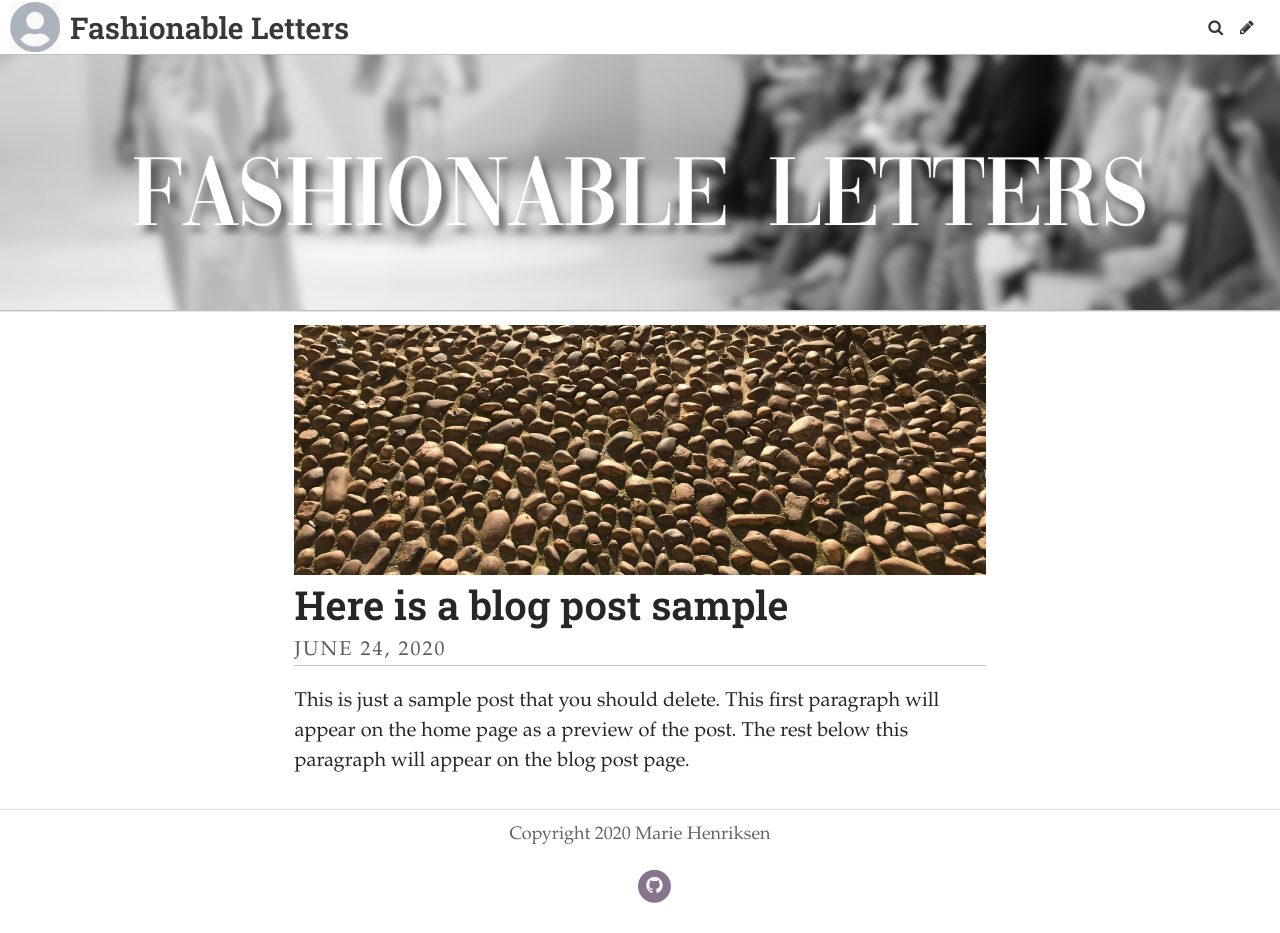
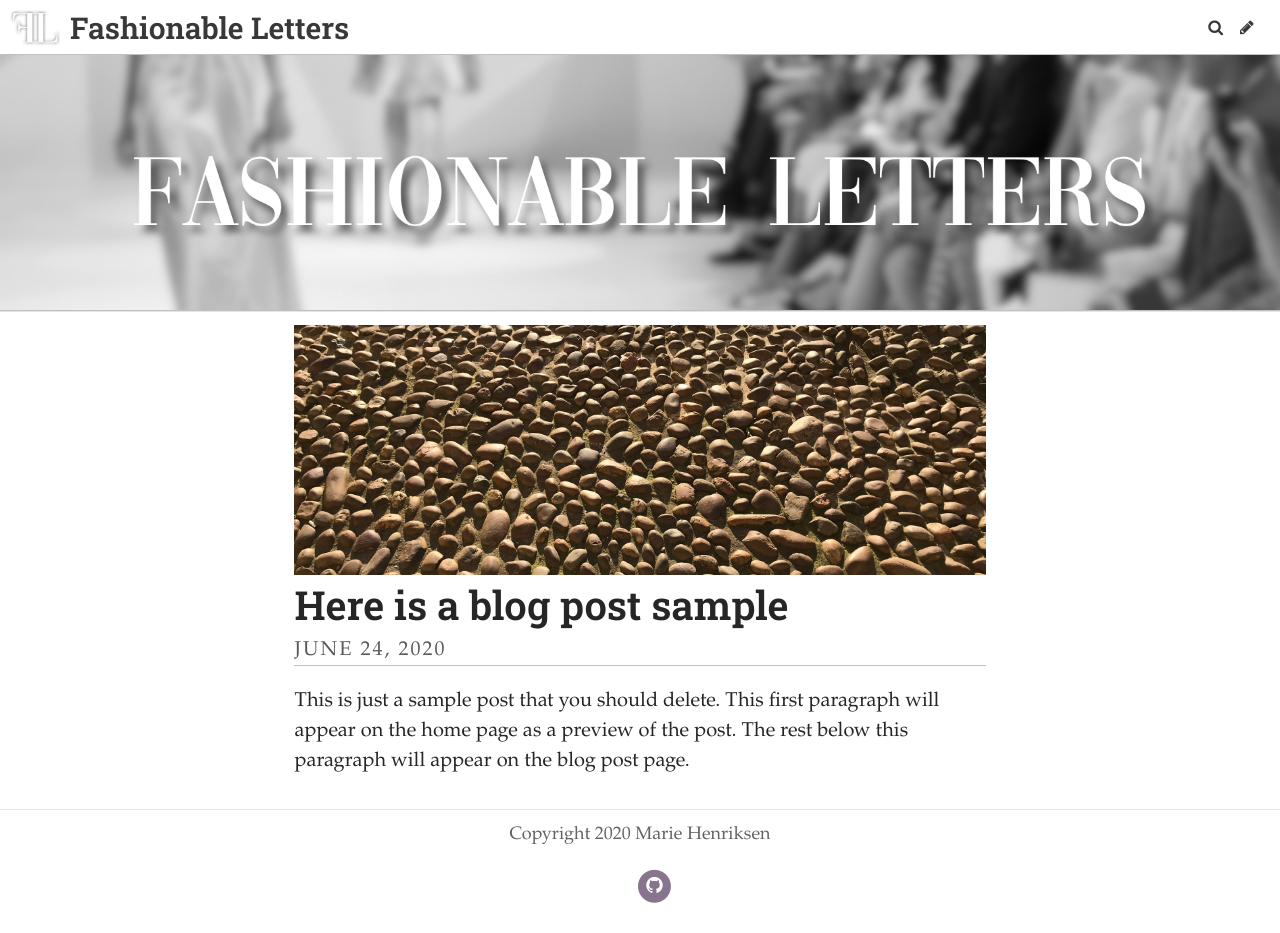
Before and after one commit to Mariehenriksen/fashionabletexts, a Jekyll site: the page built from index.html, in a window 1280 px wide. Built offline with Jekyll 4.4.1, drawn with Linux system fonts in a browser that asks for light colours; some web fonts are replaced; the list of posts is cut into pages by our own code.

Commit message:
Update Settings “general”

```diff
--- a/_data/settings.yml
+++ b/_data/settings.yml
@@ -4,7 +4,7 @@ header_text: ""
 footer_text: Copyright 2020 Marie Henriksen
 header_feature_image: ../uploads/yes.jpg
 bannerheight: 20vmax
-logo: ../uploads/logo.jpg
+logo: ../uploads/llll.jpg
 favicon: /uploads/favicon.ico
 gridlayout: false
 fixednavbar: false
```
Also changed, not shown: uploads/llll.jpg (added).
